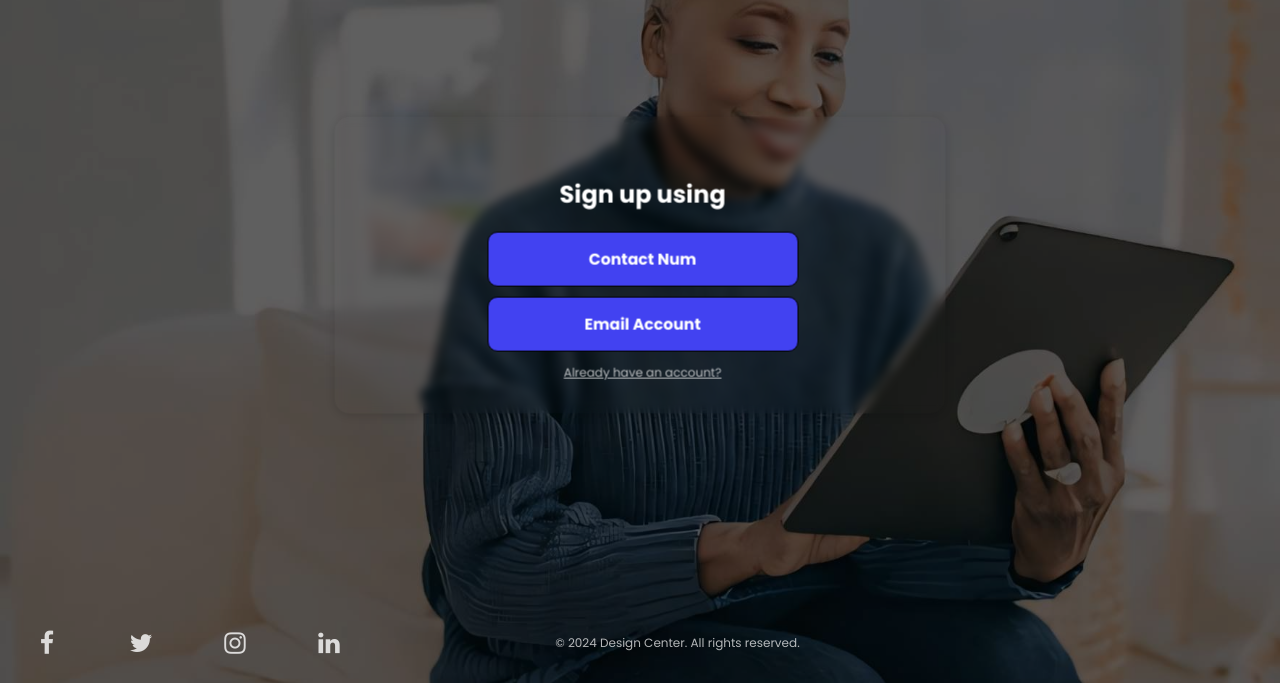
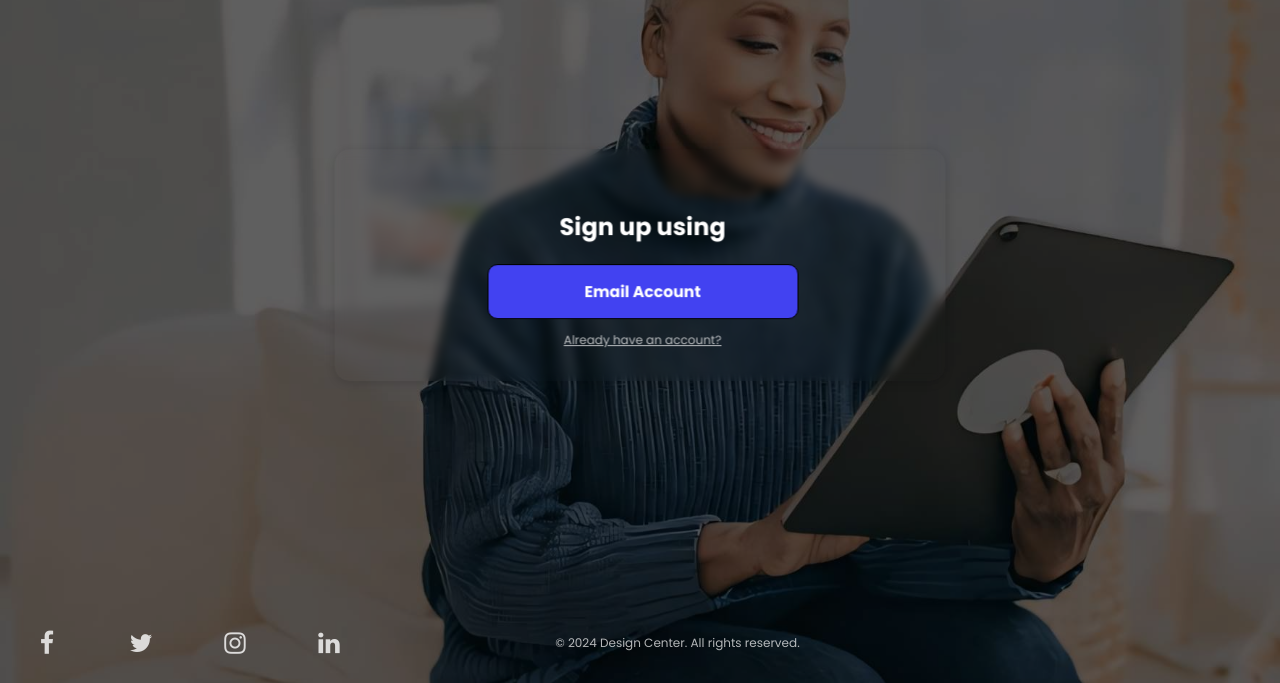
Before and after one commit to onlyCasual-1o1/mail, a website: page signup.html in a window 1280 px wide. Shown: the part 117-800 px from the top of the page. Drawn offline with Linux system fonts and the light colour scheme.

Commit message:
Update signup.html

```diff
--- a/signup.html
+++ b/signup.html
@@ -20,7 +20,6 @@
         <div class="signUp">
             <section>
                 <h1>Sign up using</h1>
-                <button id="contactBtn">Contact Num</button>
                 <button id="emailBtn">Email Account</button>
                 <p><a href="google.com">Already have an account?</a></p>
             </section>
```
